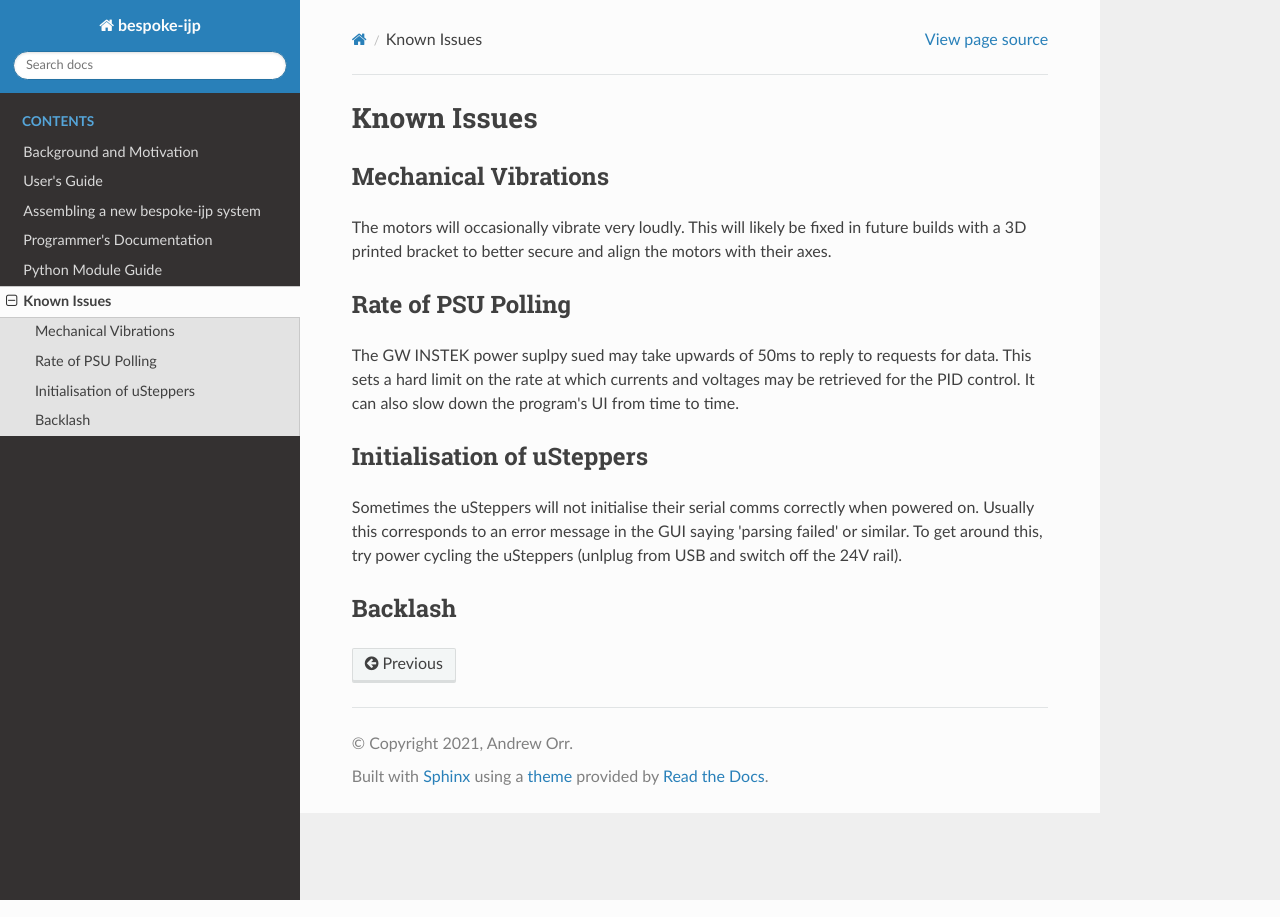
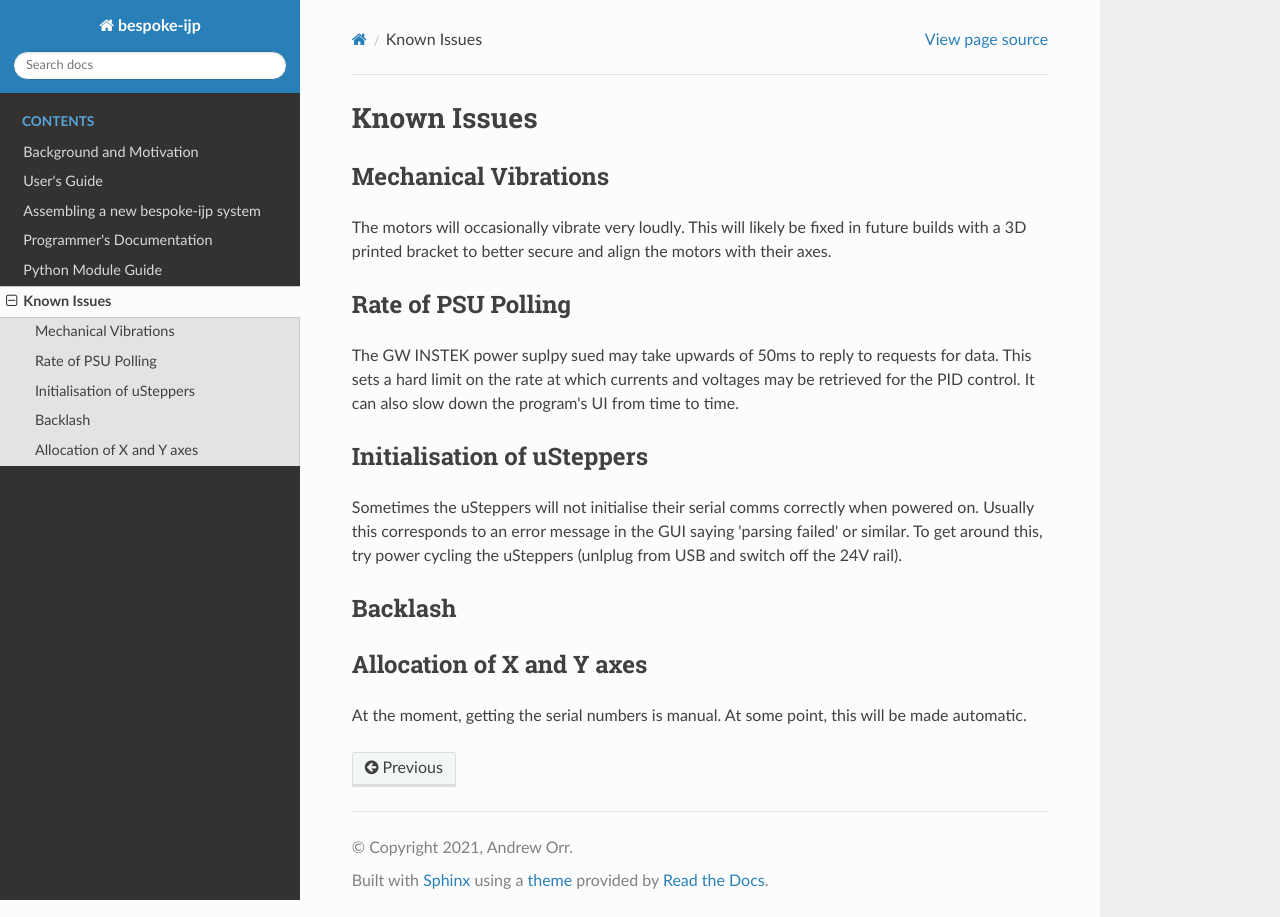
Before and after one commit to alvacjorr/bespoke-ijp, a Sphinx documentation site: the page built from docs/source/issues.rst, in a window 1280 px wide. Built offline with Sphinx 7.4.7 and the Read the Docs theme 2.0.0, drawn with Linux system fonts in a browser that asks for light colours; pages that are not in the unit, such as notebooks, are missing from menus.

Commit message:
expand issues

```diff
--- a/docs/source/issues.rst
+++ b/docs/source/issues.rst
@@ -22,3 +22,8 @@ To get around this, try power cycling the uSteppers (unlplug from USB and switch
 
 Backlash
 ********
+
+Allocation of X and Y axes
+**************************
+
+At the moment, getting the serial numbers is manual. At some point, this will be made automatic.
```
